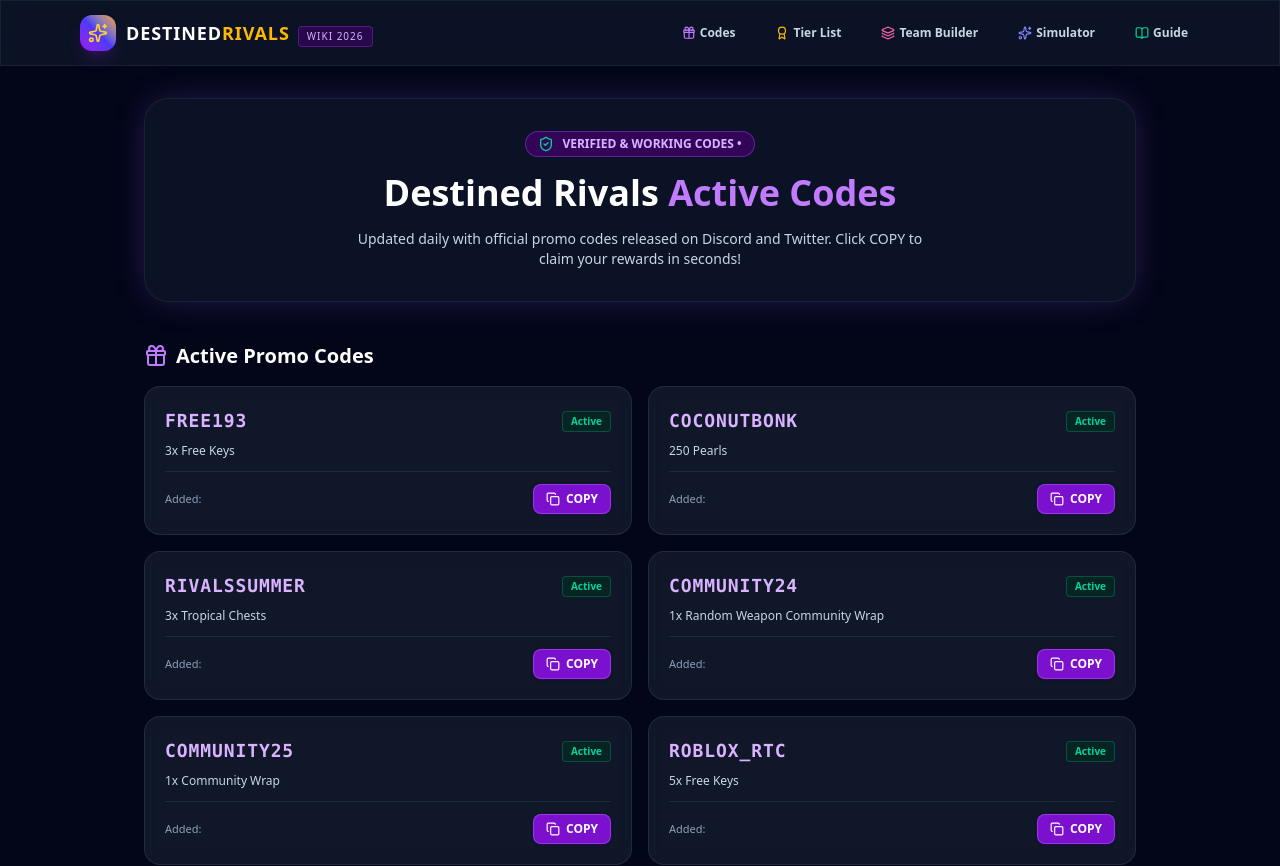
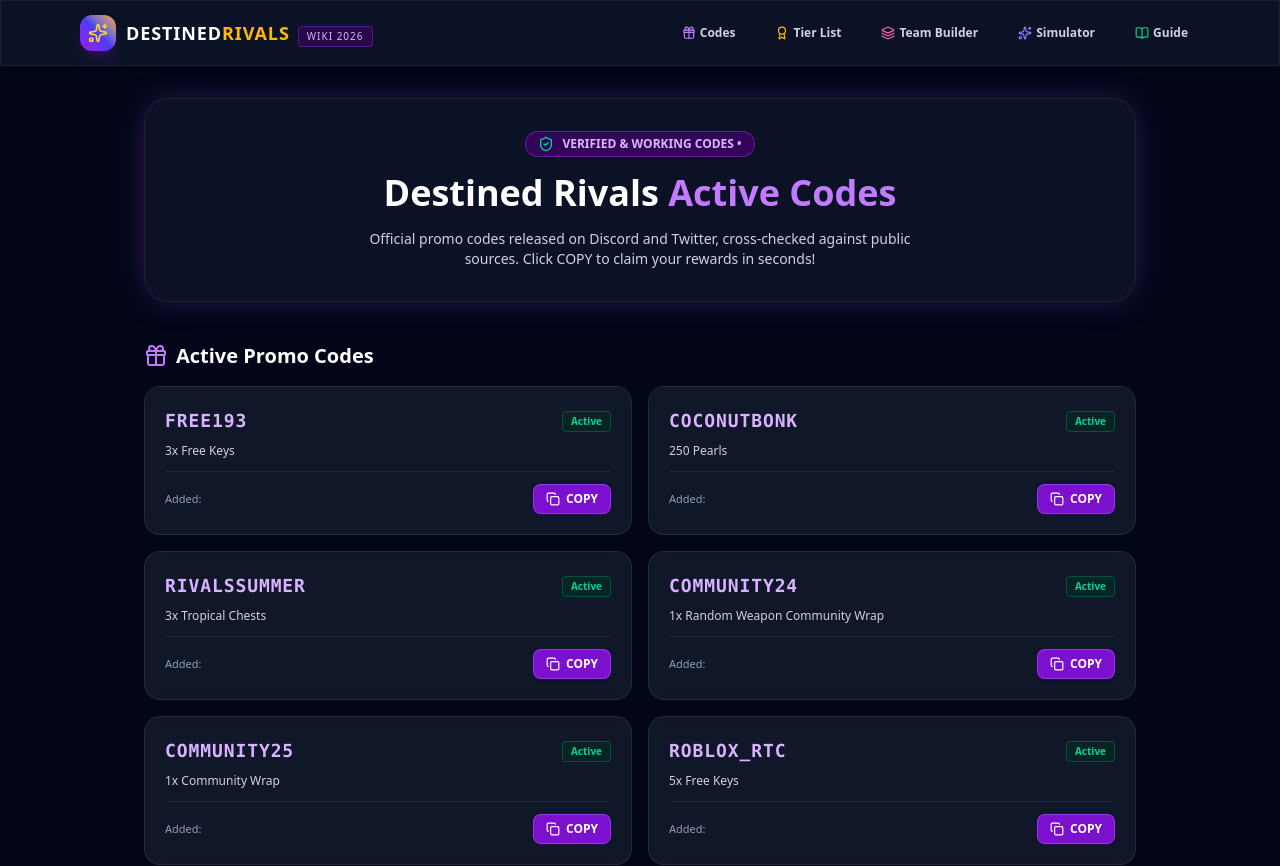
Before and after one commit to lianlele168/destined-rivals-wiki, a Next.js app: page /codes in a window 1280 px wide. Shown: the top 866 px of the page. Built offline with nearby package versions, Linux system fonts and the light colour scheme.

Commit message:
fix(eaeat): remove fabricated author personas and unverified 'verified' claims

```diff
--- a/src/app/codes/page.tsx
+++ b/src/app/codes/page.tsx
@@ -65,7 +65,7 @@
             Destined Rivals <span className="text-purple-400">Active Codes</span>
           </h1>
           <p className="text-slate-300 text-xs sm:text-sm max-w-xl mx-auto">
-            Updated daily with official promo codes released on Discord and Twitter. Click COPY to claim your rewards in seconds!
+            Official promo codes released on Discord and Twitter, cross-checked against public sources. Click COPY to claim your rewards in seconds!
           </p>
         </section>
 
--- a/src/app/layout.tsx
+++ b/src/app/layout.tsx
@@ -17,7 +17,7 @@
   authors: [{ name: "Destined Rivals Wiki Team" }],
   openGraph: {
     title: "Destined Rivals Codes & Tier List ",
-    description: "Daily updated active redeem codes, meta tier lists, and pack simulator for Destined Rivals.",
+    description: "Active redeem codes, meta tier lists, and pack simulator for Destined Rivals.",
     url: "https://destinedrivals.robloxwikihub.com",
     siteName: "Destined Rivals Wiki",
     type: "website",
--- a/src/data/wikiData.ts
+++ b/src/data/wikiData.ts
@@ -255,7 +255,7 @@
   },
   {
     question: "Where can I find new Destined Rivals codes?",
-    answer: "We update this page daily with official codes released on the game's Discord, Twitter, and milestone announcements. Bookmark this page to never miss free gems!"
+    answer: "We track the official codes released on the game's Discord, Twitter, and milestone announcements. Bookmark this page to never miss free gems!"
   },
   {
     question: "Why is my Destined Rivals code not working?",
```
